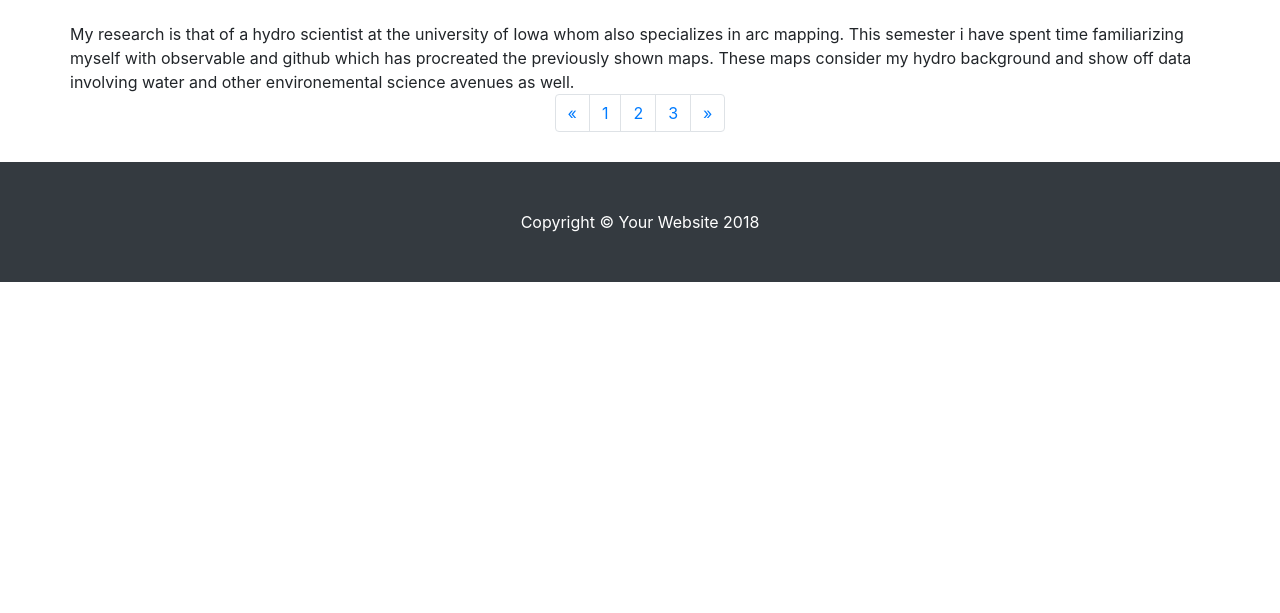
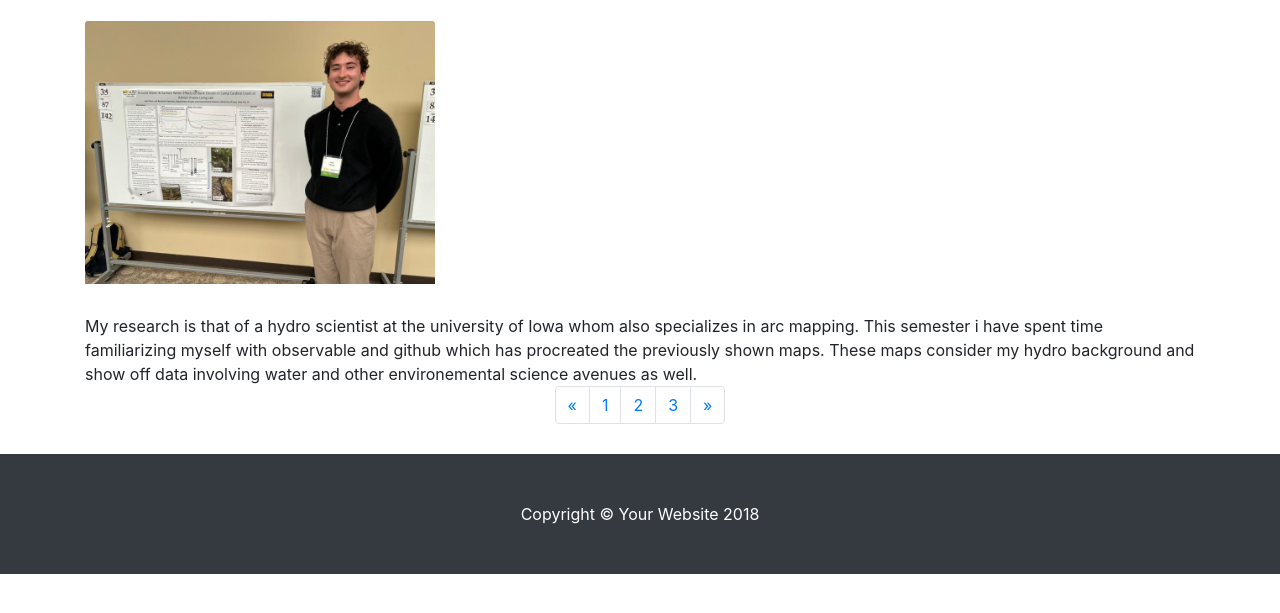
Before and after one commit to geog3540/jolson18, a website: page shortbio.html in a window 1280 px wide. Shown: the part 131-744 px from the top of the page. Drawn offline with Linux system fonts and the light colour scheme.

Commit message:
Caglar's changes

```diff
--- a/shortbio.html.html
+++ b/shortbio.html
@@ -57,8 +57,9 @@
       </h1>
 
       <div class="row">
-        <div class="col-lg-4 col-sm-6 portfolio-item>
-            <ing class="card-ing-top" src="images/choroplethmap1.png" alt-"">
+        <div class="col-lg-4 col-sm-6 portfolio-item">
+            <img class="card-img-top" src="images/personalphoto.png" alt="">
+        </div>
       </div>
       <p class="card-text"> My research is that of a hydro scientist at the university of Iowa whom also specializes in arc mapping. This semester i have spent time familiarizing myself with observable and github which has procreated the previously shown maps. These maps consider my hydro background and show off data involving water and other environemental science avenues as well. </p>
       </div>
```
Also changed, not shown: index.html (+2 -2 lines), Index.html.txt (deleted), images/personalphoto.png (added), 1 other file.
